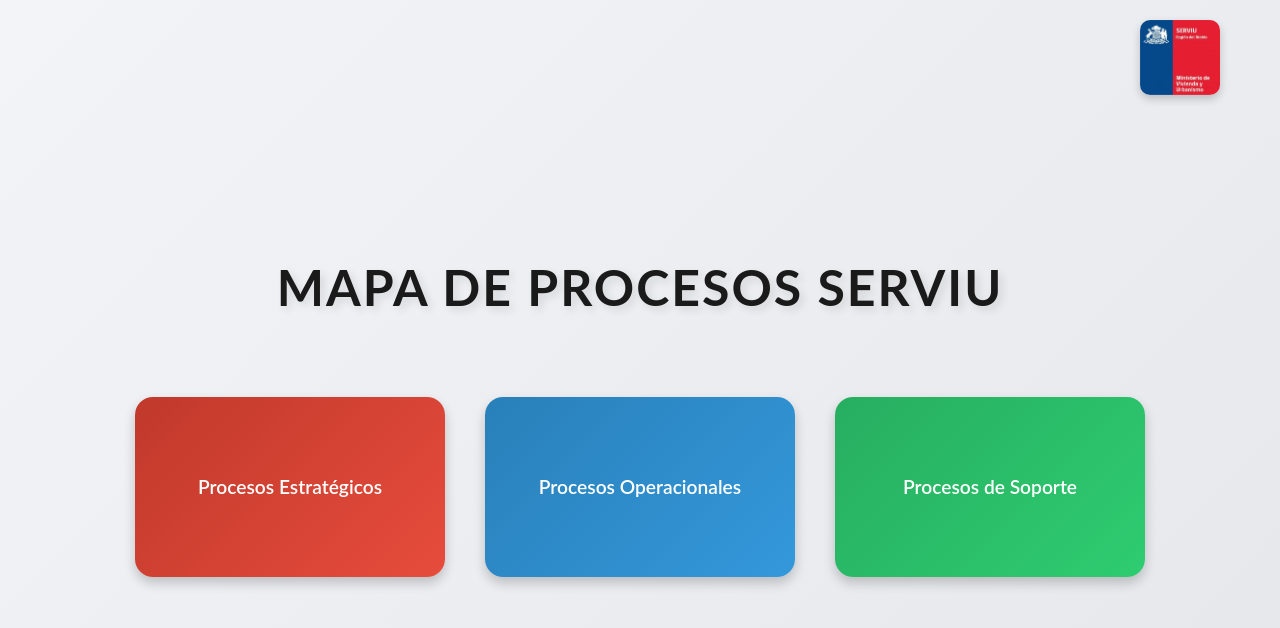
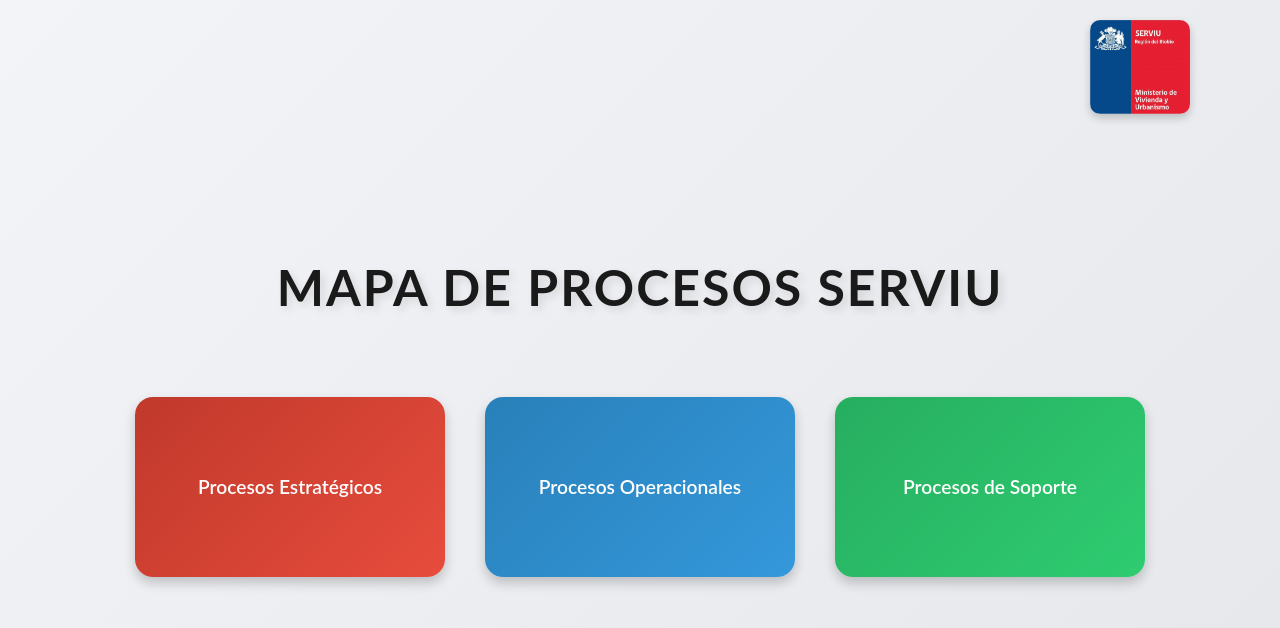
Before and after one commit to moisesAraya/mapa_de_procesos_SERVIU, a plain HTML site: page index.html in a window 1280 px wide. Drawn offline with Linux system fonts and the light colour scheme.

Commit message:
arreglos logo

```diff
--- a/css/general.css
+++ b/css/general.css
@@ -188,8 +188,8 @@ h3 {
 #logo-serviu {
     position: absolute;  /* Cambiado a absolute para mayor flexibilidad */
     top: 20px;
-    right: 60px; /* Ajustar la posición del logo en escritorio */
-    width: 80px; /* Ajustar tamaño del logo en escritorio */
+    right: 90px; /* Ajustar la posición del logo en escritorio */
+    width: 100px; /* Ajustar tamaño del logo en escritorio */
     height: auto;
     z-index: 1000;
     border-radius: 10px;
```
